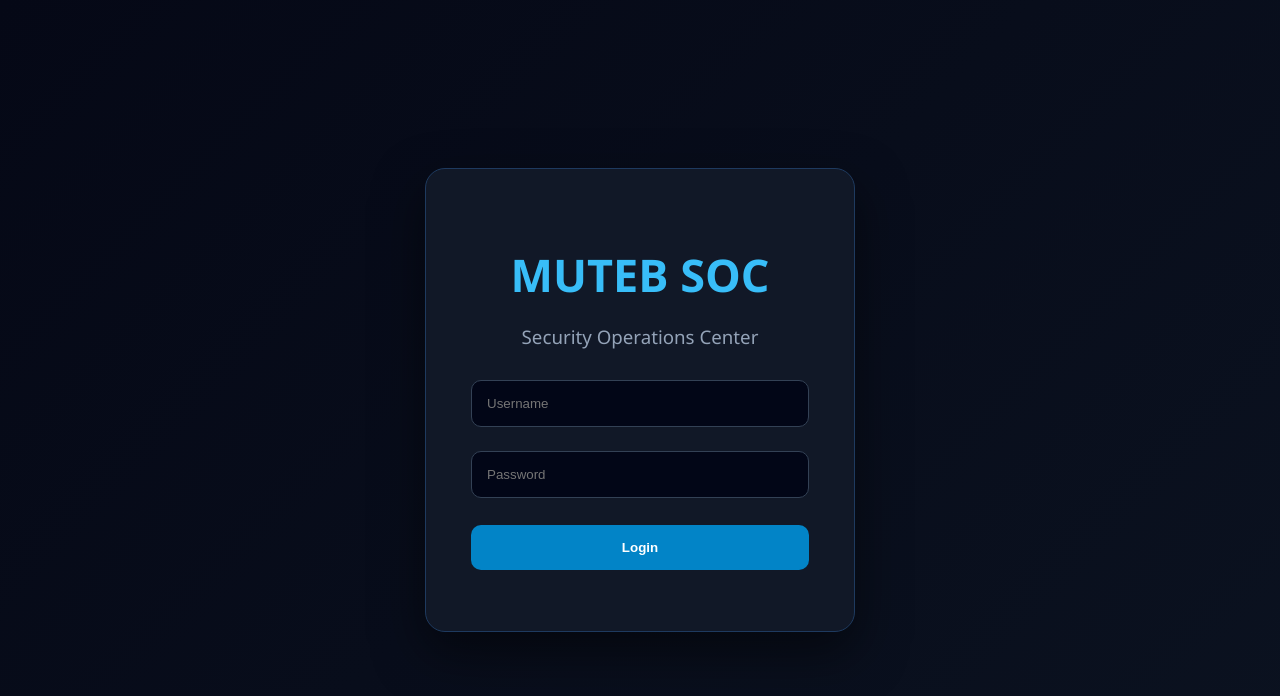
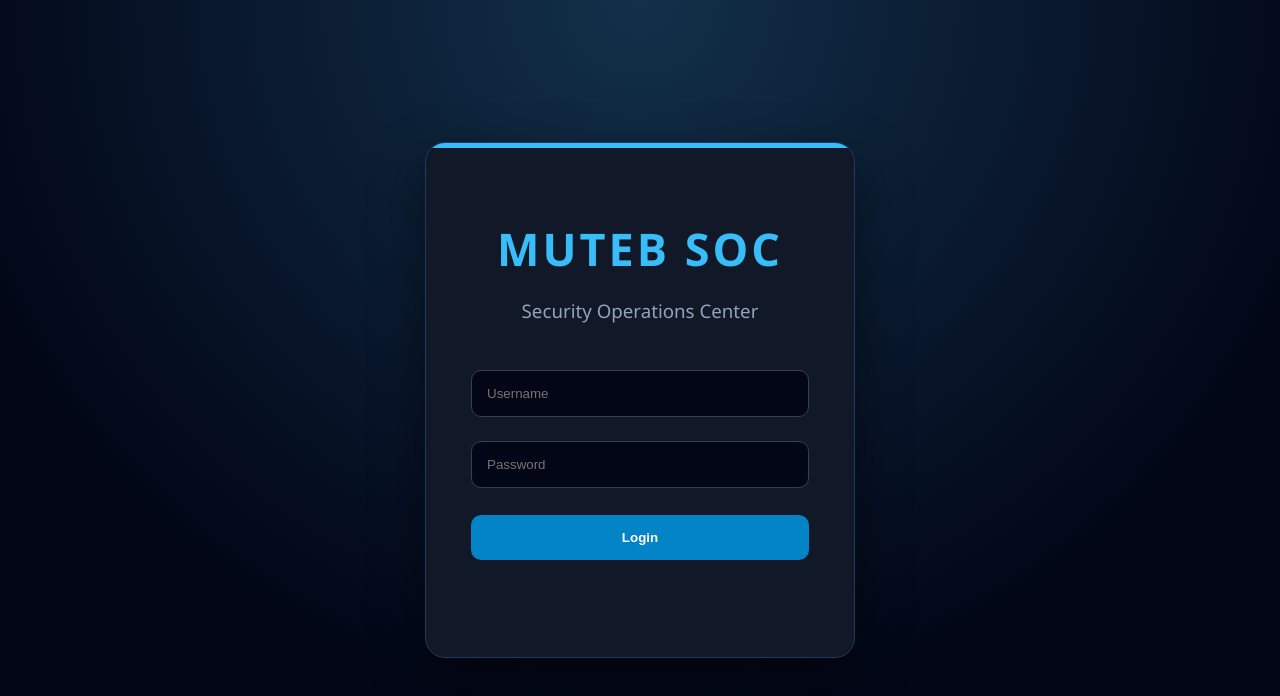
Before and after one commit to MUTE-B/Muteb_SOC, a React (Vite) app in the folder frontend/: page / in a window 1280 px wide. Shown: the top 696 px of the page. Built offline with nearby package versions, Linux system fonts and the light colour scheme.

Commit message:
Enhance MUTEB SOC enterprise login interface design

```diff
--- a/frontend/src/App.css
+++ b/frontend/src/App.css
@@ -344,3 +344,109 @@ gap:15px;
 
 
 }
+
+
+
+/* ===================================
+   MUTEB SOC ENTERPRISE LOGIN
+=================================== */
+
+
+.login-page{
+
+background:
+
+radial-gradient(
+circle at top,
+#12304a,
+#020617 70%
+);
+
+}
+
+
+
+.login-card{
+
+position:relative;
+
+overflow:hidden;
+
+}
+
+
+
+.login-card::before{
+
+content:"";
+
+position:absolute;
+
+top:0;
+
+left:0;
+
+width:100%;
+
+height:5px;
+
+background:#38bdf8;
+
+}
+
+
+
+.login-card h1{
+
+letter-spacing:3px;
+
+}
+
+
+
+.login-card h3{
+
+margin-bottom:35px;
+
+}
+
+
+
+.login-card p{
+
+color:#f87171;
+
+min-height:20px;
+
+}
+
+
+
+.login-card input:focus{
+
+outline:none;
+
+border-color:#38bdf8;
+
+box-shadow:
+0 0 10px rgba(56,189,248,.3);
+
+}
+
+
+
+.login-card button{
+
+transition:.3s;
+
+}
+
+
+
+.login-card button:hover{
+
+background:#0369a1;
+
+transform:translateY(-2px);
+
+}
```
